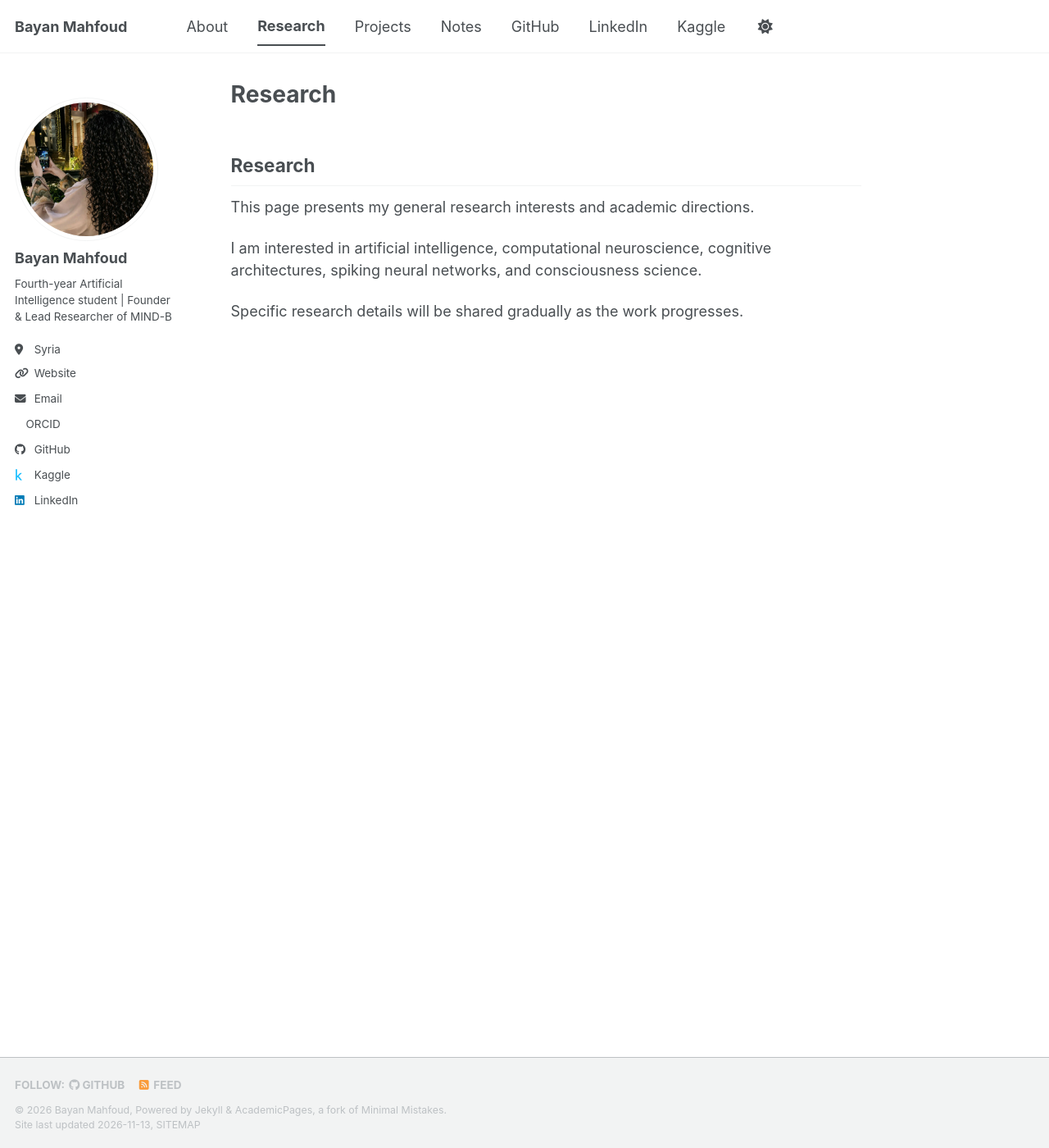
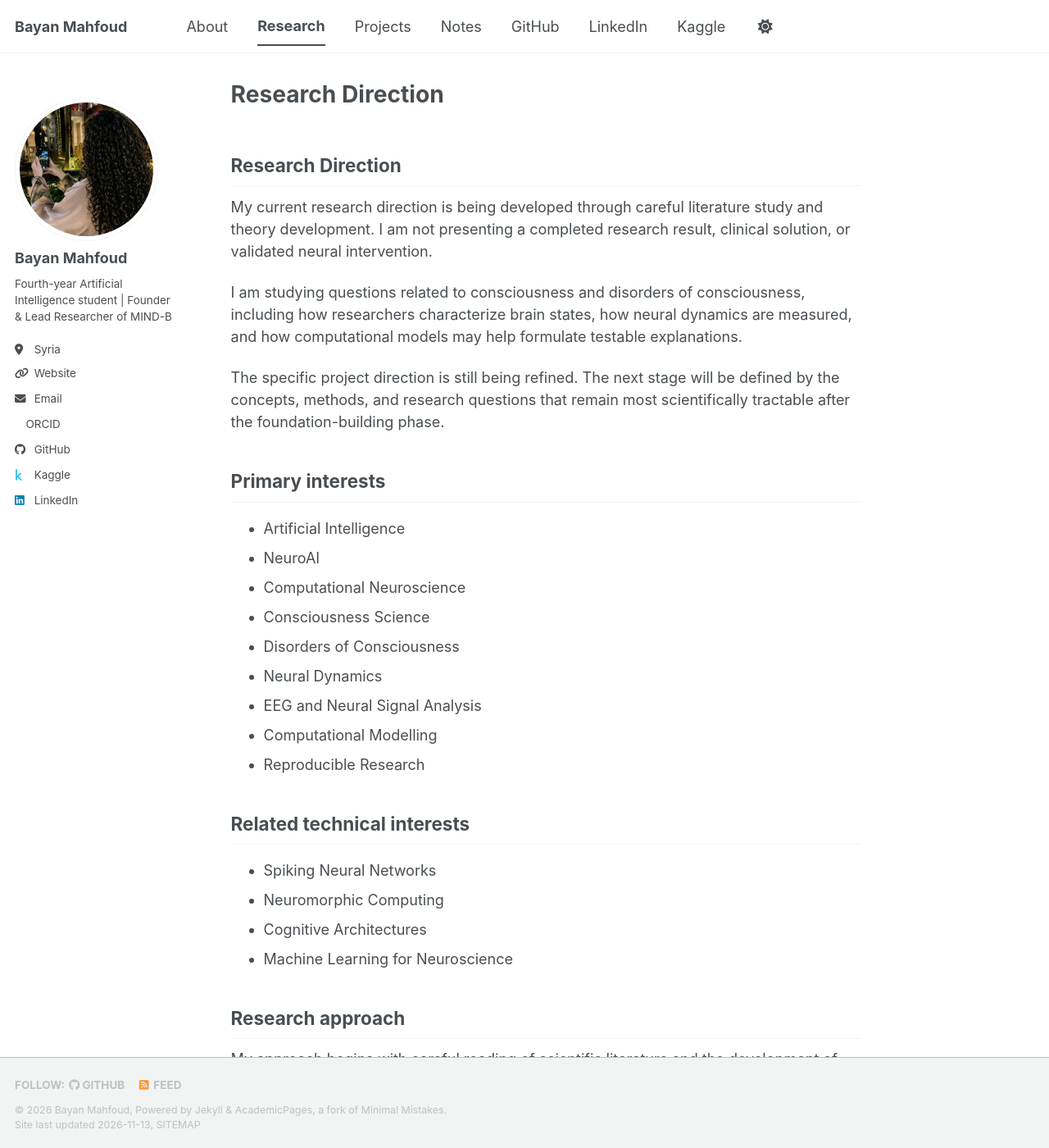
Before and after one commit to BayanMahfoud/BayanMahfoud-academic-preview, a Jekyll site: the page built from _pages/research.md, in a window 1280 px wide and 1400 px high. Shown: the whole window at 82% size. Built offline with Jekyll 4.4.1, drawn with Linux system fonts in a browser that asks for light colours; a style sheet for code colours, icons or effects is not loaded; some of the changed text lies outside the part shown.

Commit message:
Update research.md

```diff
--- a/_pages/research.md
+++ b/_pages/research.md
@@ -1,13 +1,52 @@
 ---
-title: "Research"
+title: "Research Direction"
 permalink: /research/
 author_profile: true
 ---
 
-## Research
+## Research Direction
 
-This page presents my general research interests and academic directions.
+My current research direction is being developed through careful literature study and theory development. I am not presenting a completed research result, clinical solution, or validated neural intervention.
 
-I am interested in artificial intelligence, computational neuroscience, cognitive architectures, spiking neural networks, and consciousness science.
+I am studying questions related to consciousness and disorders of consciousness, including how researchers characterize brain states, how neural dynamics are measured, and how computational models may help formulate testable explanations.
 
-Specific research details will be shared gradually as the work progresses.
+The specific project direction is still being refined. The next stage will be defined by the concepts, methods, and research questions that remain most scientifically tractable after the foundation-building phase.
+
+## Primary interests
+
+- Artificial Intelligence
+- NeuroAI
+- Computational Neuroscience
+- Consciousness Science
+- Disorders of Consciousness
+- Neural Dynamics
+- EEG and Neural Signal Analysis
+- Computational Modelling
+- Reproducible Research
+
+## Related technical interests
+
+- Spiking Neural Networks
+- Neuromorphic Computing
+- Cognitive Architectures
+- Machine Learning for Neuroscience
+
+## Research approach
+
+My approach begins with careful reading of scientific literature and the development of clear theoretical definitions. I then aim to translate well-defined concepts into computational models, measurable predictions, controlled comparisons, and reproducible experiments.
+
+At the current stage, the priority is understanding the problem before proposing a mechanism. I distinguish between established evidence, working hypotheses, computational observations, and clinical claims.
+
+Potential neural interventions are treated as safety-critical research questions. No intervention mechanism is currently presented as a solution or as a clinical claim.
+
+## Current academic development
+
+I am strengthening my foundations in:
+
+- Neuroscience and neural dynamics
+- Mathematical modelling and dynamical systems
+- Scientific Python and machine learning
+- Neural signal processing and EEG analysis
+- Computational neuroscience and NeuroAI
+- Scientific reading and technical writing
+- Git, GitHub, and reproducible research practices
```
